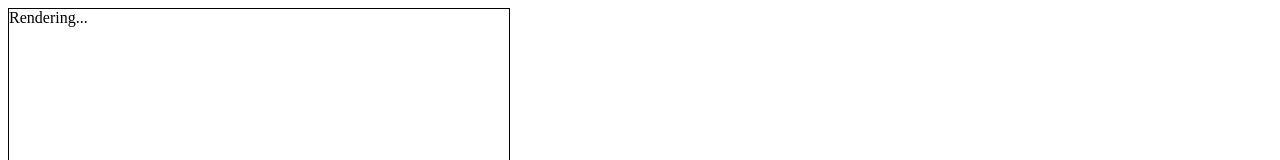
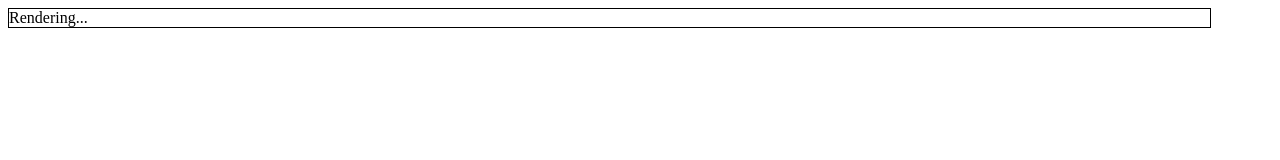
Before and after one commit to mmachenry/group-plot, a plain HTML site: page docs/index.html in a window 1280 px wide. Shown: the top 160 px of the page. Drawn offline with Linux system fonts and the light colour scheme.

```diff
--- a/docs/index.html
+++ b/docs/index.html
@@ -4,7 +4,7 @@
   <title>Group Plot</title>
 </head>
 <body>
-  <div id="container" style="width: 500px; height: 500px; border:1px solid black; ">Rendering... </div>
+  <div id="container" style="width: 95%; height: 95%; border:1px solid black; ">Rendering... </div>
 
   <script src="js/libs/miso.ds.min.deps.js"></script>
   <script src="js/libs/svg-pan-zoom.min.js"></script>
```
